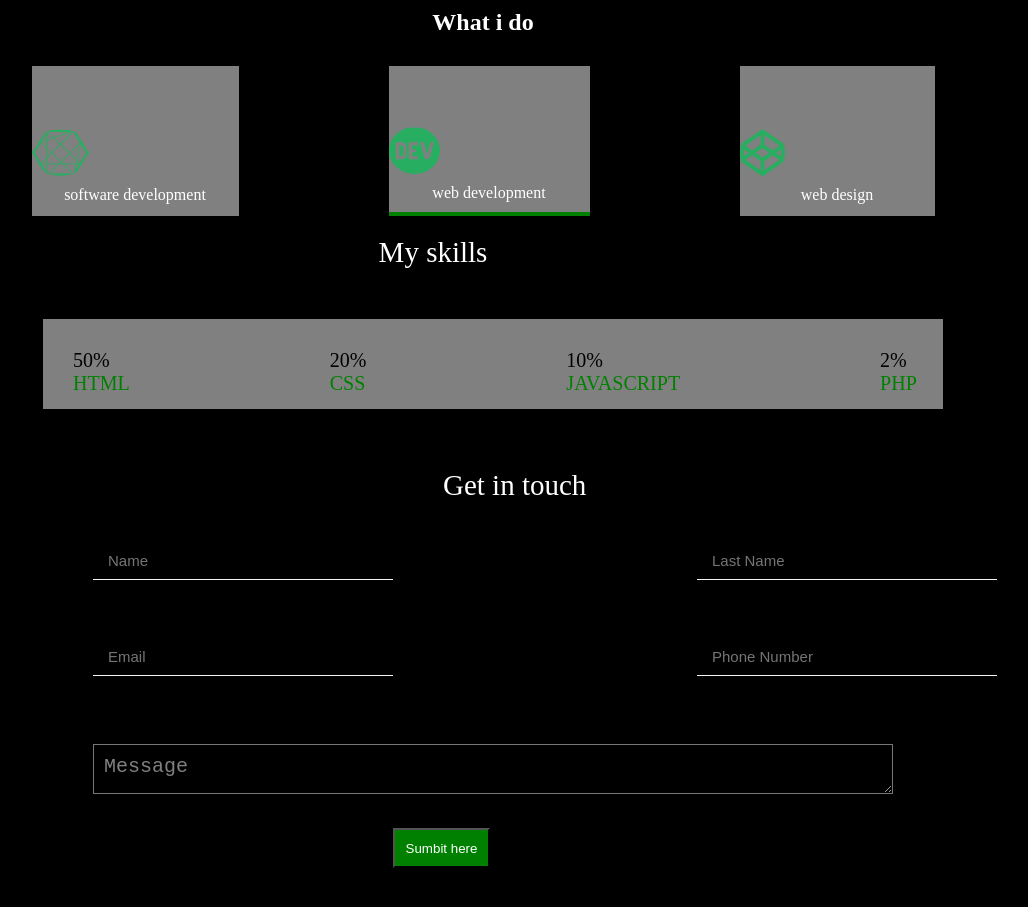
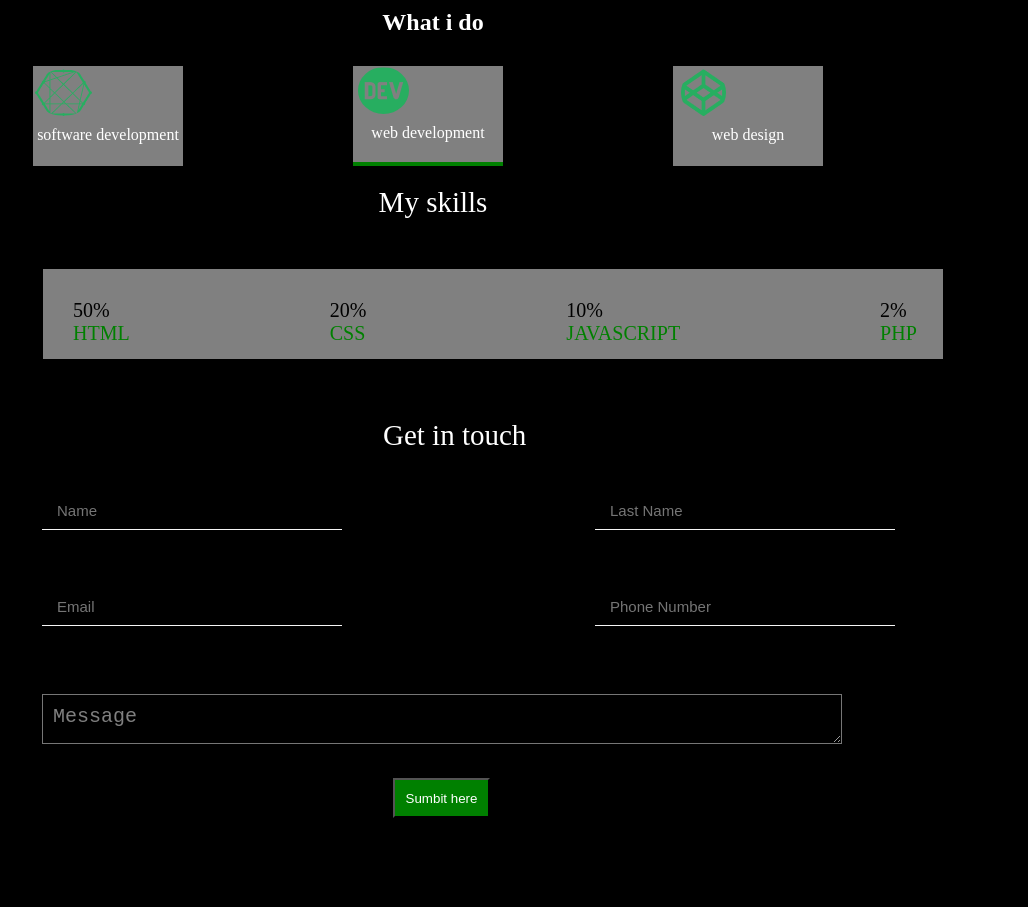
Before and after one commit to mugged3000/mysite, a plain HTML site: page index.html in a window 1280 px wide. Shown: the part 980-1887 px from the top of the page, without its empty margins (207-1235 px from the left). Drawn offline with Linux system fonts and the light colour scheme.

Commit message:
update image

```diff
--- a/index.html
+++ b/index.html
@@ -75,19 +75,19 @@
         <!-- What I do section -->
       <section id="whatido">
 
-          <h2>What i do</h2>
+          <h2 class="what">What i do</h2>
             <div class="general">
             <div class="sax" >
-            <img class="one" src="/image/software.png" alt="">
+            <img style="margin-left: 60px; margin-top: -20px;" class="one" src="./image/software.png" alt="">
             <span> software development</span>
 
            </div>
             <div class="max" >
-                <img class="two" src="/image/dev.png" alt="">
+                <img style="margin-left: 60px; margin-top: -20px;" class="two" src="./image/dev.png" alt="">
          <p> web development</p>
             </div>
              <div class="rat-man">
-                <img class="three" src="/image/web.png" alt="">
+                <img style="margin-left: 60px; margin-top: -20px;" class="three" src="./image/web.png" alt="">
                  <p>web design</p>
              </div>
             </div>
--- a/main.css
+++ b/main.css
@@ -113,10 +113,12 @@ text-align: center;
 color: white;
 margin: 30px 0;
 }
-#whatido{
+/* #whatido{
     margin-left: 100px;
+} */
+.what{
+ margin-left: 50px;
 }
-
 /* h3{
     margin-left:400px;
 }  */
@@ -125,18 +127,19 @@ margin: 30px 0;
     padding: 0 150px;
     grid-template-columns: repeat(3,1fr);
       /* margin-right:900px;   */
-    gap: 150px;
+    gap: 70px;
     /* margin-bottom: 300px; */
      align-items: center;
      color: white;
      justify-content: center;
-
+     margin-left: 90px;
 }
-
+/*  general */
 .sax, .max, .rat-man{
     background: grey;
     display: flex;
-     height: 150px;
+     height: 100px;
+     width: 150px;
     flex-direction: column;
     align-items: center;
     justify-content: center;
@@ -191,13 +194,13 @@ margin: 30px 0;
 }
 .zane-tax{
     color: white;
-    margin-left: 650px;
+    margin-left: 590px;
     margin-top: -140px;
     font-size: 29px;
 }
 input[type=text]{
     padding: 10px 15px;
-    margin-left: 300px;
+    margin-left: 249px;
     margin-top: 40px;
     width: 300px;
     border: none;
@@ -213,7 +216,7 @@ textarea{
     width: 800px;
     background-color: black;
     color: grey;
-    margin-left: 300px;
+    margin-left: 249px;
     margin-top: 50px;
     font-size: 20px;
     padding-left: 10px;
```
